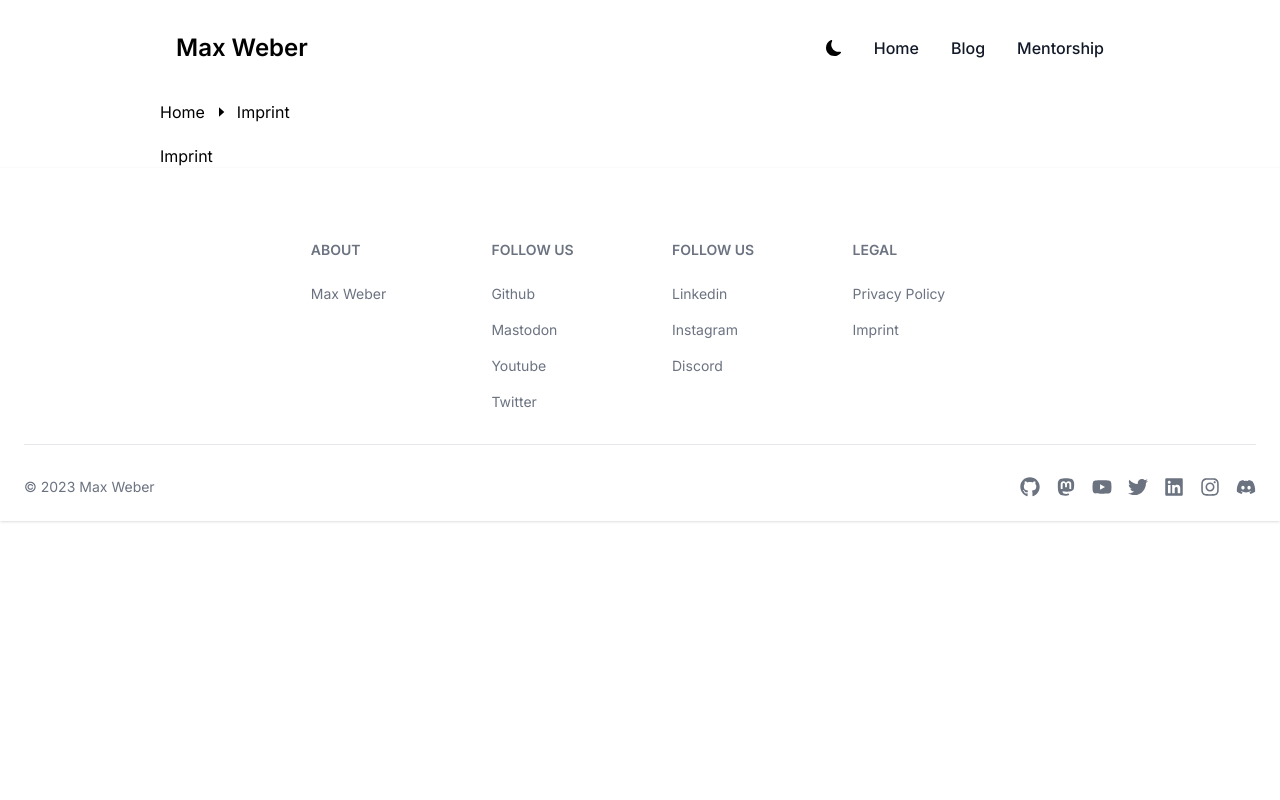
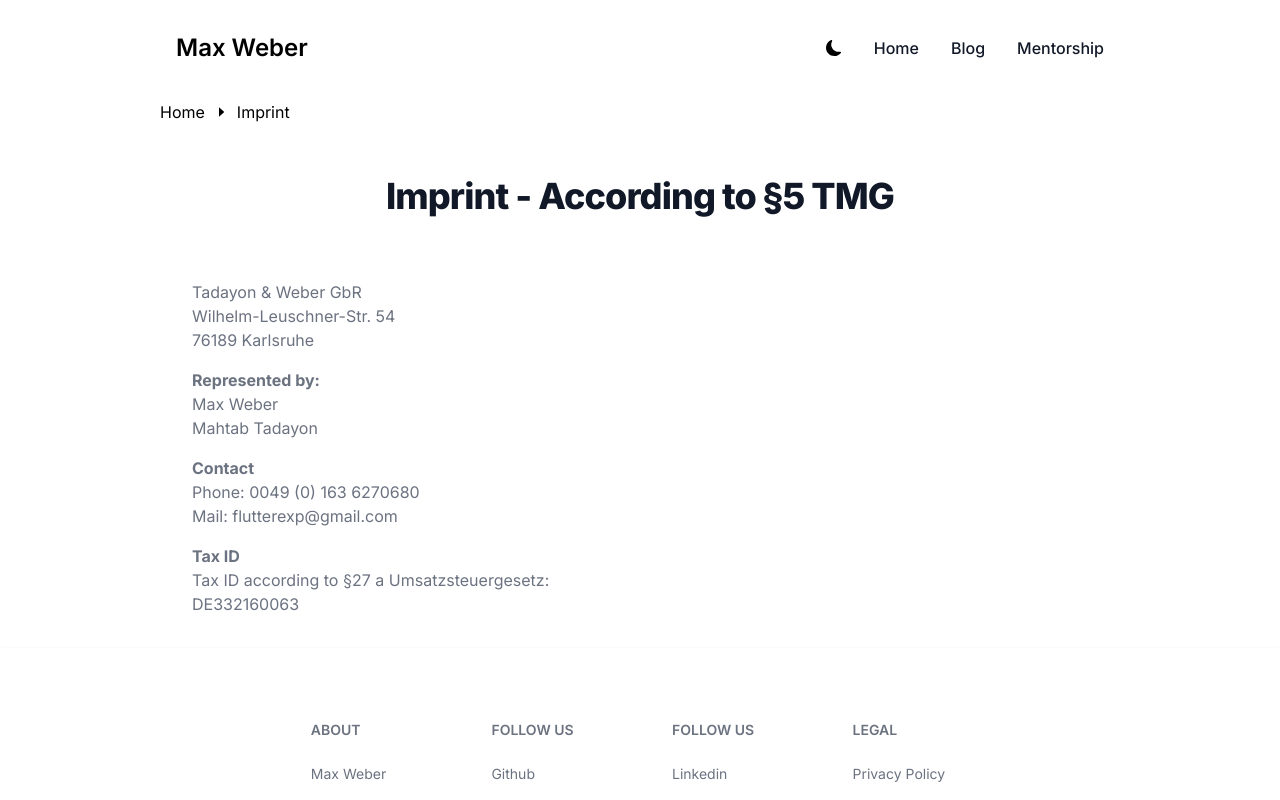
Before and after one commit to md-weber/website, a Next.js app: page /imprint in a window 1280 px wide. Shown: the top 800 px of the page. Built offline with nearby package versions, Linux system fonts and the light colour scheme.

Commit message:
[Legal] added Imprint

```diff
--- a/src/app/imprint/page.tsx
+++ b/src/app/imprint/page.tsx
@@ -1,5 +1,36 @@
+import Markdown from "markdown-to-jsx";
+import React from "react";
+
 const Imprint = () => {
-    return <div>Imprint</div>;
+    return (
+        <div className="p-8 text-gray-500 dark:text-gray-400">
+            <div className="mx-auto max-w-screen-sm text-center lg:mb-16 mb-8">
+                <h2 className="mb-4 text-3xl lg:text-4xl tracking-tight font-extrabold text-gray-900 dark:text-white">
+                    Imprint - According to §5 TMG
+                </h2>
+            </div>
+
+            <div>
+                <p>Tadayon & Weber GbR</p>
+                <p>Wilhelm-Leuschner-Str. 54</p>
+                <p>76189 Karlsruhe</p>
+            </div>
+            <p className={"pt-4"}><b>Represented by:</b></p>
+            <p>Max Weber</p>
+            <p>Mahtab Tadayon</p>
+
+            <div className={"pt-4"}><h3 className={"font-bold"}> Contact</h3>
+                <p>Phone: 0049 (0) 163 6270680</p>
+                <p>Mail: flutterexp@gmail.com</p>
+            </div>
+
+            <div className={"pt-4"}>
+                <h3 className={"font-bold"}>Tax ID</h3>
+                <p>Tax ID according to §27 a Umsatzsteuergesetz:</p>
+                <p>DE332160063</p>
+            </div>
+        </div>
+    )
 }
 
 export default Imprint;
```
